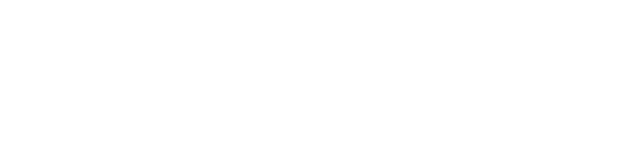
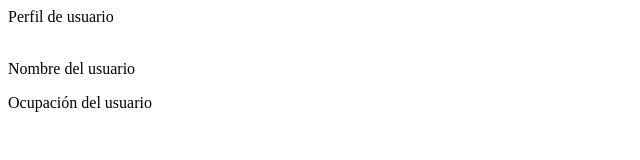
Before and after one commit to PatricioCisneros/examen-final-patricio, a plain HTML site: page index.html in a window 1280 px wide. Shown: the whole page, without its empty margins (0-640 px from the left). Drawn offline with Linux system fonts and the light colour scheme.

Commit message:
avance 1

```diff
--- a/index.html
+++ b/index.html
@@ -10,6 +10,30 @@
 
 <body>
 
+    <div class="encabezado">Perfil de usuario</div>
+
+    <section>
+
+        <div class="perfil-card">
+
+            <img src="" alt="">
+
+            <p>Nombre del usuario</p>
+
+            <p>Ocupación del usuario</p>
+
+
+        </div>
+
+    </section>
+
+
+
+
+
+
+
+
 
     <script src="script.js"></script>
 
```
